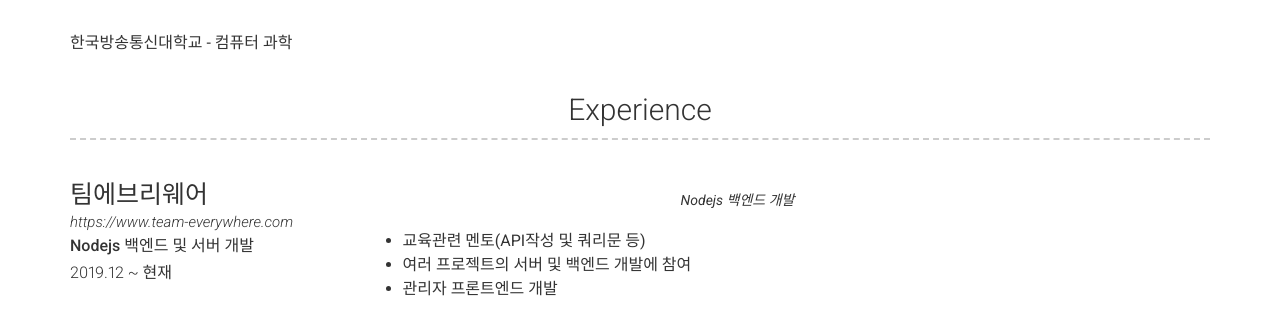
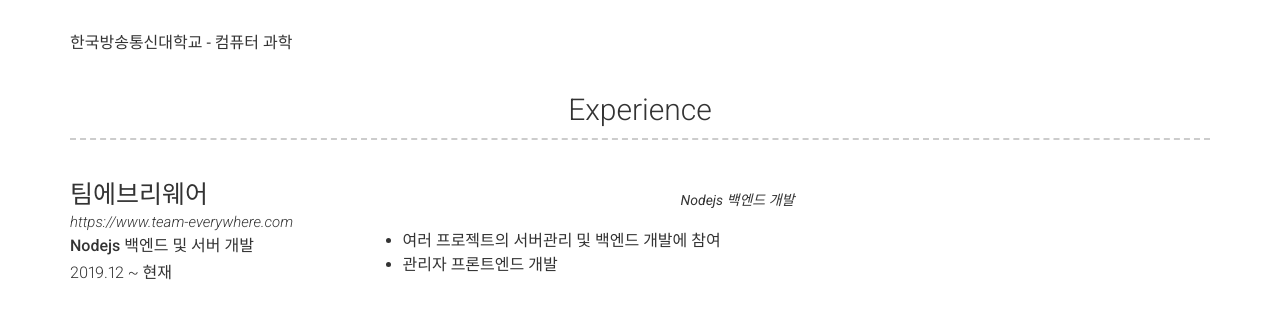
Before and after one commit to sd50712321/sd50712321.github.io, a plain HTML site: page index.html in a window 1280 px wide. Shown: the part 611-926 px from the top of the page. Drawn offline with nearby package versions, Linux system fonts and the light colour scheme.

Commit message:
멘트 수정

```diff
--- a/index.html
+++ b/index.html
@@ -115,8 +115,8 @@
           <div class="col-xs-12 col-sm-8 col-md-8 col-print-12">
             <p class="quote">Nodejs 백엔드 개발</p>
             <ul>
-              <li>교육관련 멘토(API작성 및 쿼리문 등)</li>
-              <li>여러 프로젝트의 서버 및 백엔드 개발에 참여</li>
+              <!-- <li>교육관련 멘토(API작성 및 쿼리문 등)</li> -->
+              <li>여러 프로젝트의 서버관리 및 백엔드 개발에 참여</li>
               <li>관리자 프론트엔드 개발</li>
             </ul>
           </div>
```
